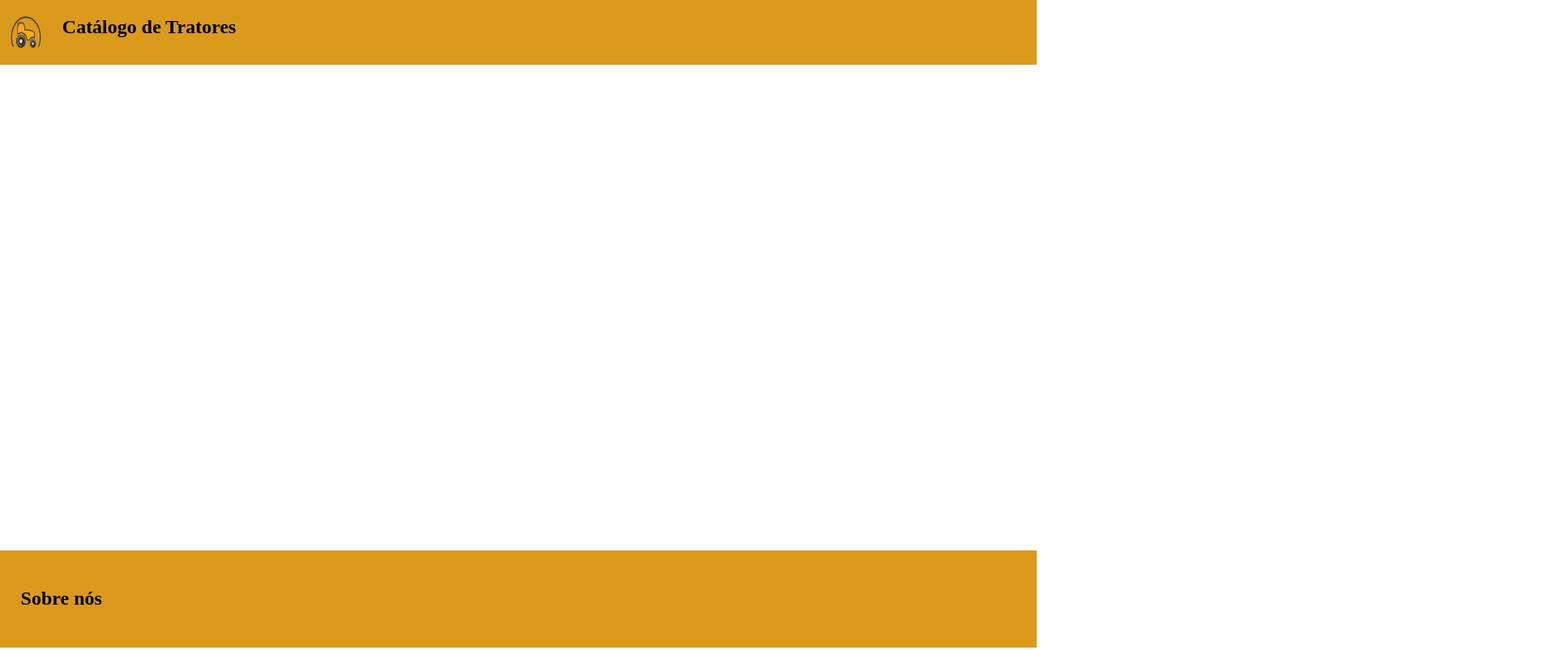
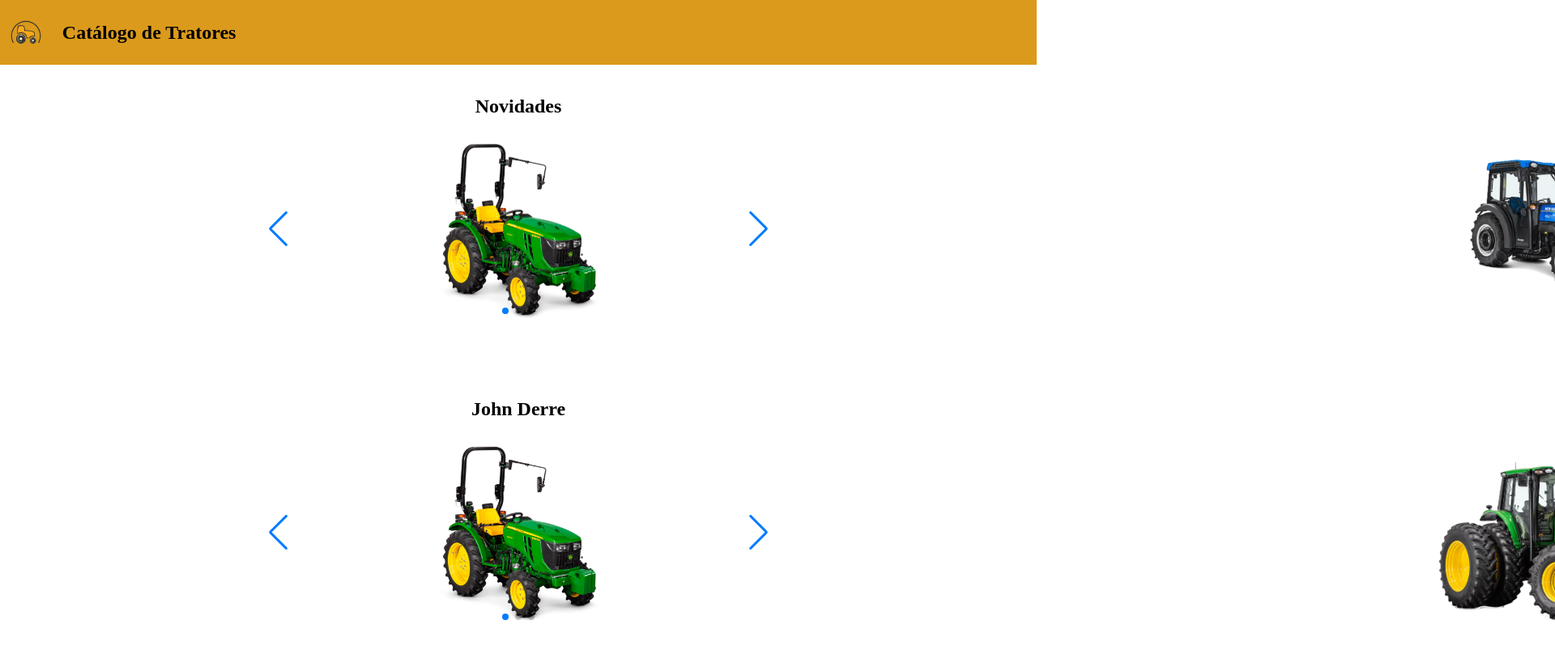
Before and after one commit to giancraft/catalogo-trator, a plain HTML site: page index.html in a window 1280 px wide. Shown: the top 803 px of the page at 81% size, 1920 px wide, since content can reach past the window. Drawn offline with nearby package versions, Linux system fonts and the light colour scheme.

Commit message:
atualizando

```diff
--- a/estilo.css
+++ b/estilo.css
@@ -1,41 +1,81 @@
-body{
+body {
     margin: 0;
     padding: 0;
     display: flex;
     flex-direction: column;
-    min-height: 10vh;
+    min-height: 100vh;
+    text-align: center;
+    align-items: center;
 }
 
-header{
+header {
     width: 100vw;
     height: 10vh;
     background-color: #DB9A1B;
     display: flex;
-    align-items: left;
+    align-items: center;
 }
 
-.logo{
+.logo {
     width: 5vw;
     height: auto;
 }
 
-.titulo{
+.titulo {
     margin-left: 1vw;
 }
 
-.main{
+.main {
+    flex: 1;
+    display: flex;
+    justify-content: center;
+    align-items: center;
+    text-align: center;
+    height: 50vh;
+    position: relative;
+    width: 50%;
 }
 
-footer{
-    position: absolute;
-    bottom: 0;
-    left: 0;
+.titulob{
+    width: 8vw;
+    height: 5vh;
+    font-size: 16pt;
+    background-color: #fff;
+    border-color: #fff;
+}
+
+.swiper-container {
+    width: 100vw;
+    /*max-width: 10vw;
+    max-height: 10vh;*/
+    height: 50%;
+}
+
+.container{
+    padding: 0 20vw;
+}
+
+.swiper-slide {
+    text-align: center;
+    font-size: 18px;
+    width: 100vw;
+}
+
+.imagens-catalogo{
+    width: 30%;
+}
+.imagens-catalogo-menor{
+    width: 40%;
+}
+
+footer {
     width: 100vw;
     height: 15vh;
     background-color: #DB9A1B;
+    display: flex;
+    align-items: center;
 }
 
-.sobre{
+.sobre {
     margin-left: 2vw;
-    margin-top: 5.8vh;
 }
--- /dev/null
+++ b/estilo2.css
@@ -0,0 +1,49 @@
+body{
+    display: grid;
+    margin: 0;
+    padding: 0;
+}
+
+header {
+    width: 100vw;
+    height: 10vh;
+    background-color: #DB9A1B;
+    display: flex;
+    align-items: center;
+}
+
+.logo {
+    width: 5vw;
+    height: auto;
+}
+
+.titulo {
+    margin-left: 1vw;
+}
+
+.main{
+    height: 75vh;
+    width: 100%;
+}
+
+.grid-column{
+    grid-template-columns: repeat(3, 1fr);
+}
+
+.imagens{
+    width: 20%;
+    text-align: center;
+    margin-left: 10%;
+}
+
+footer {
+    width: 100vw;
+    height: 15vh;
+    background-color: #DB9A1B;
+    display: flex;
+    align-items: center;
+}
+
+.sobre {
+    margin-left: 2vw;
+}
--- /dev/null
+++ b/grid-john.html
@@ -0,0 +1,28 @@
+<!DOCTYPE html>
+<html lang="en">
+<head>
+    <meta charset="UTF-8">
+    <meta name="viewport" content="width=device-width, initial-scale=1.0">
+    <link rel="stylesheet" href="estilo2.css">
+    <title>John Derre</title>
+</head>
+<body>
+    <header>
+        <img src="img/trator_logo.png" alt="trator" class="logo">
+        <h2 class="titulo">Catálogo de Tratores</h2>
+    </header>
+    <div class="main">
+        <div class="grid-column">
+                <img src="img/trator-verde1.png" alt="trator" class="imagens">
+                <img src="img/trator-verde2.png" alt="trator" class="imagens">
+                <img src="img/trator-verde3.png" alt="trator" class="imagens">
+                <img src="img/trator-verde4.png" alt="trator" class="imagens">
+                <img src="img/trator-verde5.png" alt="trator" class="imagens">
+                <img src="img/trator-verde6.png" alt="trator" class="imagens">
+        </div>
+    </div>
+    <footer>
+        <h2 class="sobre">Sobre nós</h2>
+    </footer>
+</body>
+</html>
--- a/index.html
+++ b/index.html
@@ -4,6 +4,8 @@
     <meta charset="UTF-8">
     <meta name="viewport" content="width=device-width, initial-scale=1.0">
     <link rel="stylesheet" href="estilo.css">
+    <link rel="stylesheet" href="https://cdn.jsdelivr.net/npm/swiper@11/swiper-bundle.min.css"/>
+    <script src="https://cdn.jsdelivr.net/npm/swiper@11/swiper-bundle.min.js"></script>
     <title>Catálogo de Tratores</title>
 </head>
 <body>
@@ -11,11 +13,100 @@
         <img src="img/trator_logo.png" alt="trator" class="logo">
         <h2 class="titulo">Catálogo de Tratores</h2>
     </header>
+    <br>
+    <a href="" style="color: black; text-decoration: none;"><h2>Novidades</h2></a>
     <div class="main">
-
+        <div class="swiper-container">
+            <div class="swiper-wrapper">
+                <div class="swiper-slide">
+                    <div class="container">
+                        <img src="img/trator-verde1.png" alt="Trator" class="imagens-catalogo">
+                    </div>
+                </div>
+                <div class="swiper-slide">
+                    <div class="container">
+                        <img src="img/trator-azul1.png" alt="Trator" class="imagens-catalogo-menor">
+                    </div>
+                </div>
+                <div class="swiper-slide">
+                    <div class="container">
+                        <img src="img/trator-amarelo1.png" alt="Trator" class="imagens-catalogo">
+                    </div>
+                </div>
+            </div>
+            <div class="swiper-button-next"></div>
+            <div class="swiper-button-prev"></div>
+            <div class="swiper-pagination"></div>
+        </div>
     </div>
+    <br><br><br><br><a href="grid-john.html" style="color: black; text-decoration: none;"><h2>John Derre</h2></a>
+    <div class="main">
+        <div class="swiper-container">
+            <div class="swiper-wrapper">
+                <div class="swiper-slide">
+                    <div class="container">
+                        <img src="img/trator-verde1.png" alt="Trator" class="imagens-catalogo">
+                    </div>
+                </div>
+                <div class="swiper-slide">
+                    <div class="container">
+                        <img src="img/trator-verde2.png" alt="Trator" class="imagens-catalogo-menor">
+                    </div>
+                </div>
+                <div class="swiper-slide">
+                    <div class="container">
+                        <img src="img/trator-verde3.png" alt="Trator" class="imagens-catalogo-menor">
+                    </div>
+                </div>
+            </div>
+            <div class="swiper-button-next"></div>
+            <div class="swiper-button-prev"></div>
+            <div class="swiper-pagination"></div>
+        </div>
+    </div>
+    <br><br><br><br><a href="" style="color: black; text-decoration: none;"><h2>New Holland</h2></a>
+    <div class="main">
+        <div class="swiper-container">
+            <div class="swiper-wrapper">
+                <div class="swiper-slide">
+                    <div class="container">
+                        <img src="img/trator-azul1.png" alt="Trator" class="imagens-catalogo-menor">
+                    </div>
+                </div>
+                <div class="swiper-slide">
+                    <div class="container">
+                        <img src="img/trator-azul2.png" alt="Trator" class="imagens-catalogo-menor">
+                    </div>
+                </div>
+                <div class="swiper-slide">
+                    <div class="container">
+                        <img src="img/trator-azul3.png" alt="Trator" class="imagens-catalogo-menor">
+                    </div>
+                </div>
+            </div>
+            <div class="swiper-button-next"></div>
+            <div class="swiper-button-prev"></div>
+            <div class="swiper-pagination"></div>
+        </div>
+    </div>
+    <br><br>
     <footer>
         <h2 class="sobre">Sobre nós</h2>
     </footer>
+
+    <script>
+        const swiper = new Swiper('.swiper-container', {
+            slidesPerView: 1,
+            loop: true,
+            pagination: {
+                el: '.swiper-pagination',
+                clickable: true,
+            },
+            navigation: {
+                nextEl: '.swiper-button-next',
+                prevEl: '.swiper-button-prev',
+            },
+        });
+    </script>
 </body>
 </html>
```
Also changed, not shown: img/trator-amarelo1.png (added), img/trator-azul1.png (added), img/trator-azul2.png (added), img/trator-azul3.png (added), img/trator-verde1.png (added), img/trator-verde2.png (added), img/trator-verde3-invertido.png (added), img/trator-verde3.png (added), img/trator-verde4.png (added), img/trator-verde5.png (added), img/trator-verde6.png (added).
